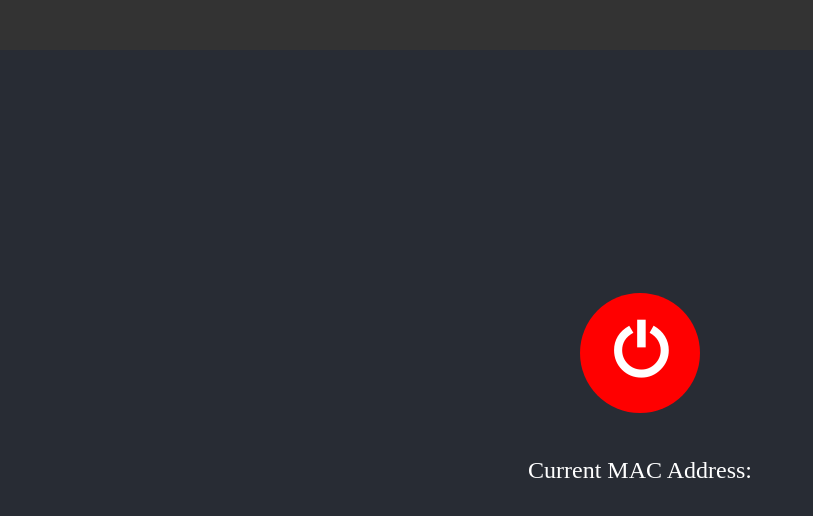
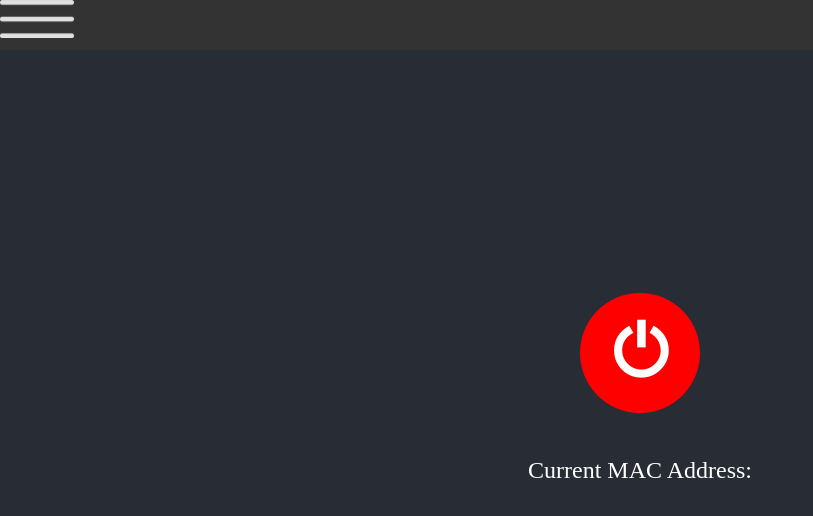
Before and after one commit to luapp/mac-changer-app, a React (Vite) app: page / in a window 1280 px wide. Shown: the top 516 px of the page, without its empty margins (0-813 px from the left). Built offline with nearby package versions, Linux system fonts and the light colour scheme.

Commit message:
[ADD] menu ico

```diff
--- a/src/Components/UI/Header.jsx
+++ b/src/Components/UI/Header.jsx
@@ -1,8 +1,10 @@
 import styles from './header.module.css';
+import line from './line.png';
 
 const Header = () => {
     return (
         <header className={styles.header}>
+            <img className={styles.img} src={line} alt='...'/>
         </header>
     );
 }
--- a/src/Components/UI/header.module.css
+++ b/src/Components/UI/header.module.css
@@ -5,4 +5,12 @@
     height: 50px;
     width: 100vw;
     background-color: #333;
+    display: grid;
+    grid-template-columns: 20% 80%;
 }
+
+.img {
+    height: 38px;
+    margin: 0;
+    padding: 0;
+}
```
Also changed, not shown: src/Components/UI/line.png (added).
